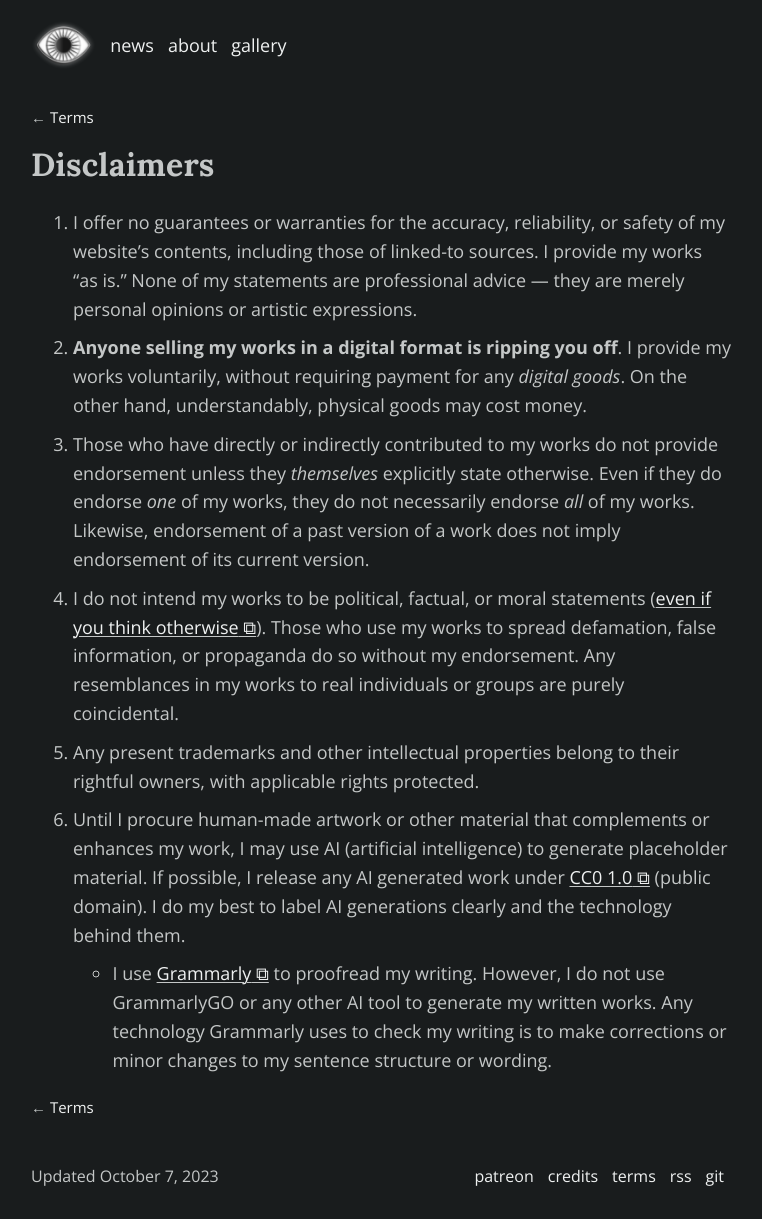
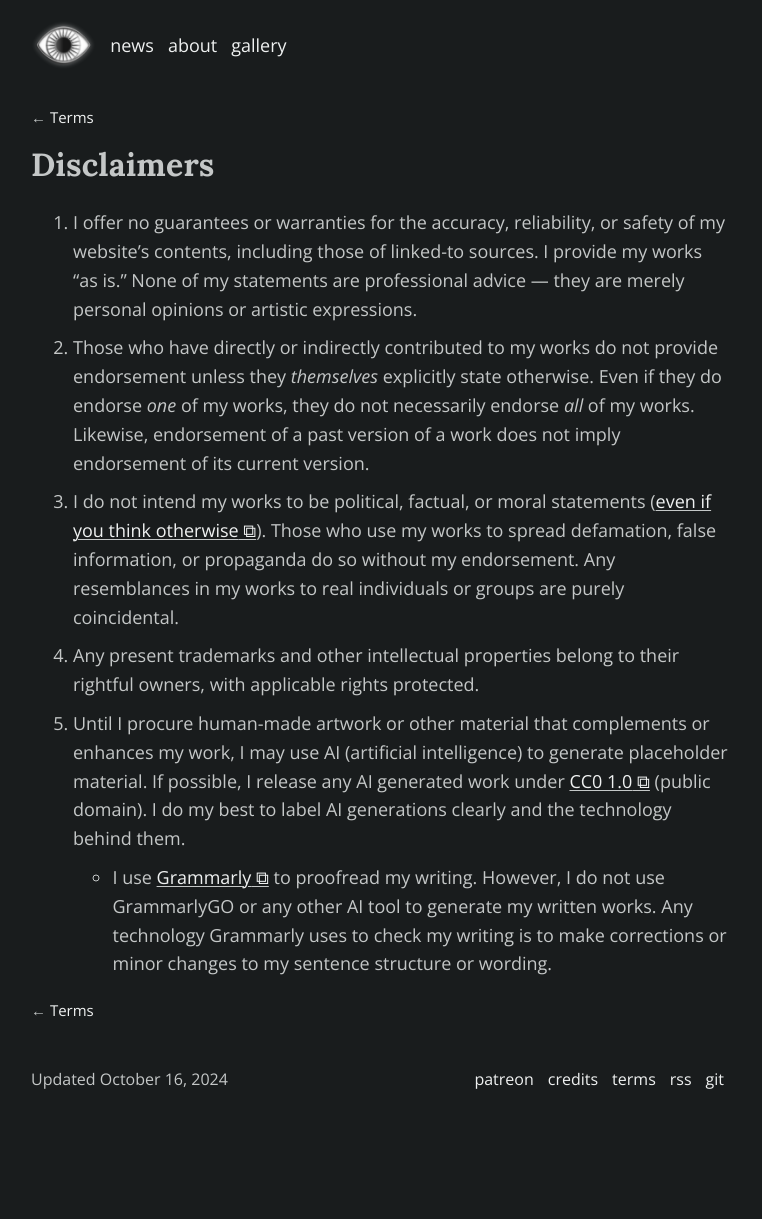
Before and after one commit to schizoidnightmares/schizoidnightmares.com, a Jekyll site: the page built from terms/disclaimers.md, in a window 1280 px wide. Shown: the whole page, without its empty margins (259-1021 px from the left). Built offline with Jekyll 4.4.1, drawn with Linux system fonts in a browser that asks for light colours; after the commit the page ends 1123 px from its top, so only the background shows below that.

Commit message:
removing #2 due to PlotBible

```diff
--- a/terms/disclaimers.md
+++ b/terms/disclaimers.md
@@ -1,7 +1,7 @@
 ---
 title: Disclaimers - Terms
 description: Content disclaimers
-last_modified_at: October 7, 2023
+last_modified_at: October 16, 2024
 return: Terms
 return-url: /terms/
 ---
@@ -9,7 +9,6 @@ return-url: /terms/
 # Disclaimers
 
 1. I offer no guarantees or warranties for the accuracy, reliability, or safety of my website's contents, including those of linked-to sources. I provide my works "as is." None of my statements are professional advice — they are merely personal opinions or artistic expressions.
-1. **Anyone selling my works in a digital format is ripping you off**. I provide my works voluntarily, without requiring payment for any *digital goods*. On the other hand, understandably, physical goods may cost money.
 1. Those who have directly or indirectly contributed to my works do not provide endorsement unless they *themselves* explicitly state otherwise. Even if they do endorse *one* of my works, they do not necessarily endorse *all* of my works. Likewise, endorsement of a past version of a work does not imply endorsement of its current version.
 1. I do not intend my works to be political, factual, or moral statements (<a href="https://www.youtube.com/watch?v=GM-e46xdcUo" target="_blank">even if you think otherwise</a>). Those who use my works to spread defamation, false information, or propaganda do so without my endorsement. Any resemblances in my works to real individuals or groups are purely coincidental.
 1. Any present trademarks and other intellectual properties belong to their rightful owners, with applicable rights protected.
```
